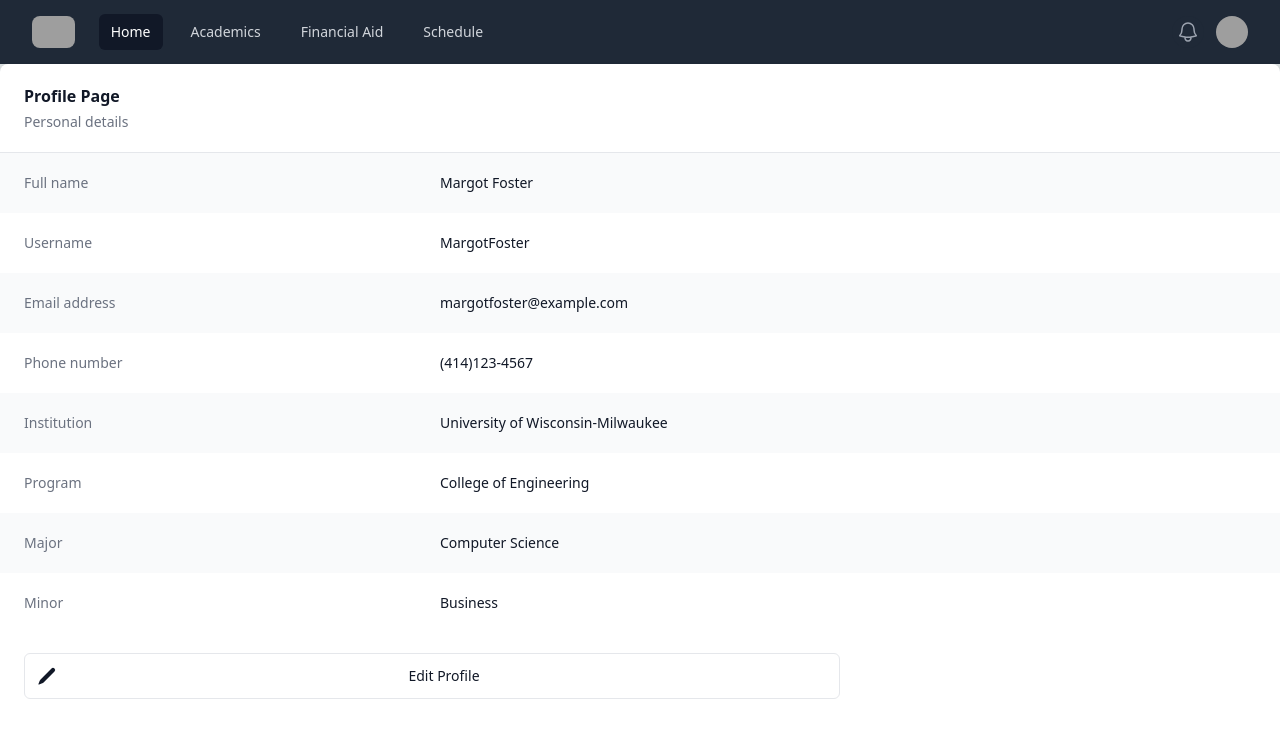
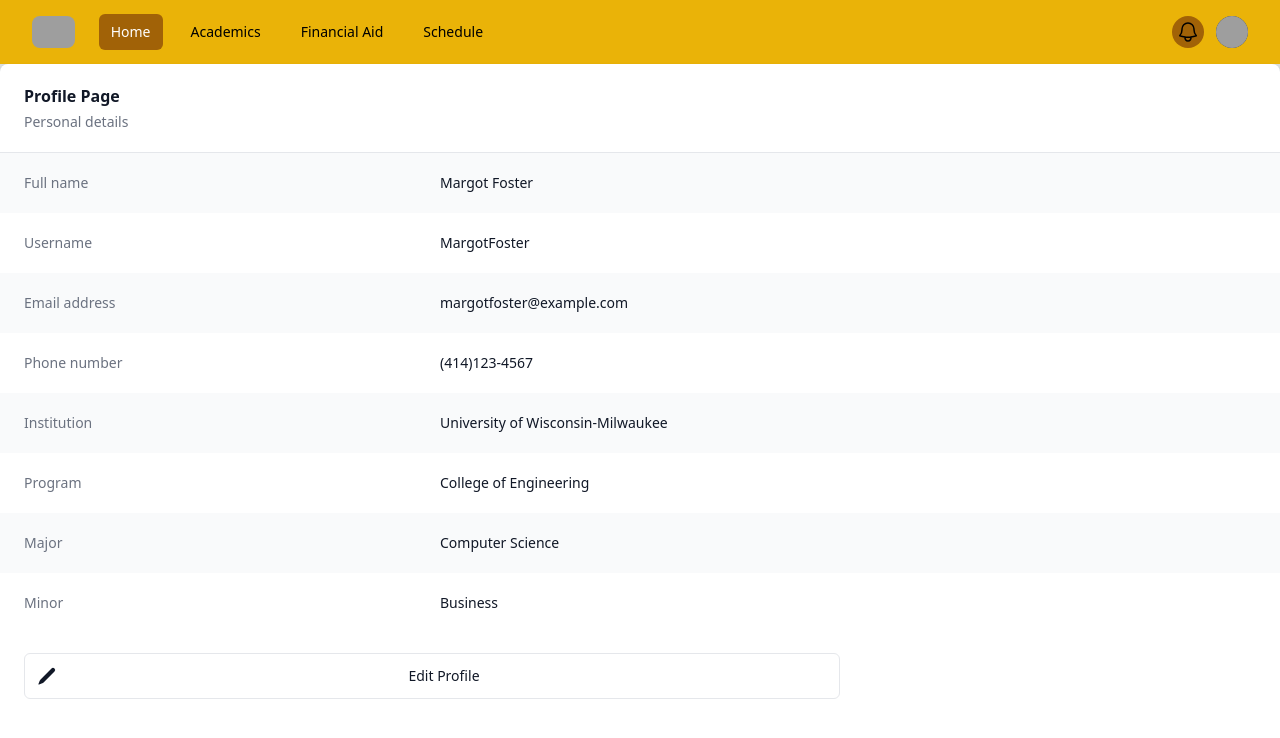
Before and after one commit to YazanSalem/PAWsRenovationNextJS, a Next.js app in the folder paws-renovation/: page /profile in a window 1280 px wide. Shown: the top 738 px of the page. Built offline with nearby package versions, Linux system fonts and the light colour scheme; grey boxes are pictures that could not be loaded.

Commit message:
changes to navbar

```diff
--- a/paws-renovation/app/components/navbar.tsx
+++ b/paws-renovation/app/components/navbar.tsx
@@ -17,14 +17,14 @@ function classNames(...classes: string[]) {
 
 export default function Navbar() {
   return (
-    <Disclosure as="nav" className="bg-gray-800">
+    <Disclosure as="nav" className="bg-yellow-500">
       {({ open }) => (
         <>
           <div className="mx-auto max-w-7xl px-2 sm:px-6 lg:px-8">
             <div className="relative flex h-16 items-center justify-between">
               <div className="absolute inset-y-0 left-0 flex items-center sm:hidden">
                 {/* Mobile menu button*/}
-                <Disclosure.Button className="inline-flex items-center justify-center rounded-md p-2 text-gray-400 hover:bg-gray-700 hover:text-white focus:outline-none focus:ring-2 focus:ring-inset focus:ring-white">
+                <Disclosure.Button className="inline-flex items-center justify-center rounded-md p-2 text-white-400 hover:bg-yellow-700 hover:text-white focus:outline-none focus:ring-2 focus:ring-inset focus:ring-white">
                   <span className="sr-only">Open main menu</span>
                   {open ? (
                     <XMarkIcon className="block h-6 w-6" aria-hidden="true" />
@@ -53,7 +53,7 @@ export default function Navbar() {
                         key={item.name}
                         href={item.href}
                         className={classNames(
-                          item.current ? 'bg-gray-900 text-white' : 'text-gray-300 hover:bg-gray-700 hover:text-white',
+                          item.current ? 'bg-yellow-700 text-white' : 'text-white-300 hover:bg-yellow-600 hover:text-white',
                           'rounded-md px-3 py-2 text-sm font-medium'
                         )}
                         aria-current={item.current ? 'page' : undefined}
@@ -67,7 +67,7 @@ export default function Navbar() {
               <div className="absolute inset-y-0 right-0 flex items-center pr-2 sm:static sm:inset-auto sm:ml-6 sm:pr-0">
                 <button
                   type="button"
-                  className="rounded-full bg-gray-800 p-1 text-gray-400 hover:text-white focus:outline-none focus:ring-2 focus:ring-white focus:ring-offset-2 focus:ring-offset-gray-800"
+                  className="rounded-full bg-yellow-700 p-1 text-black-400 hover:text-white focus:outline-none focus:ring-2 focus:ring-white focus:ring-offset-2 focus:ring-offset-gray-800"
                 >
                   <span className="sr-only">View notifications</span>
                   <BellIcon className="h-6 w-6" aria-hidden="true" />
@@ -140,7 +140,7 @@ export default function Navbar() {
                   as="a"
                   href={item.href}
                   className={classNames(
-                    item.current ? 'bg-gray-900 text-white' : 'text-gray-300 hover:bg-gray-700 hover:text-white',
+                    item.current ? 'bg-yellow-700 text-white' : 'text-white-300 hover:bg-yellow-600 hover:text-white',
                     'block rounded-md px-3 py-2 text-base font-medium'
                   )}
                   aria-current={item.current ? 'page' : undefined}
```
